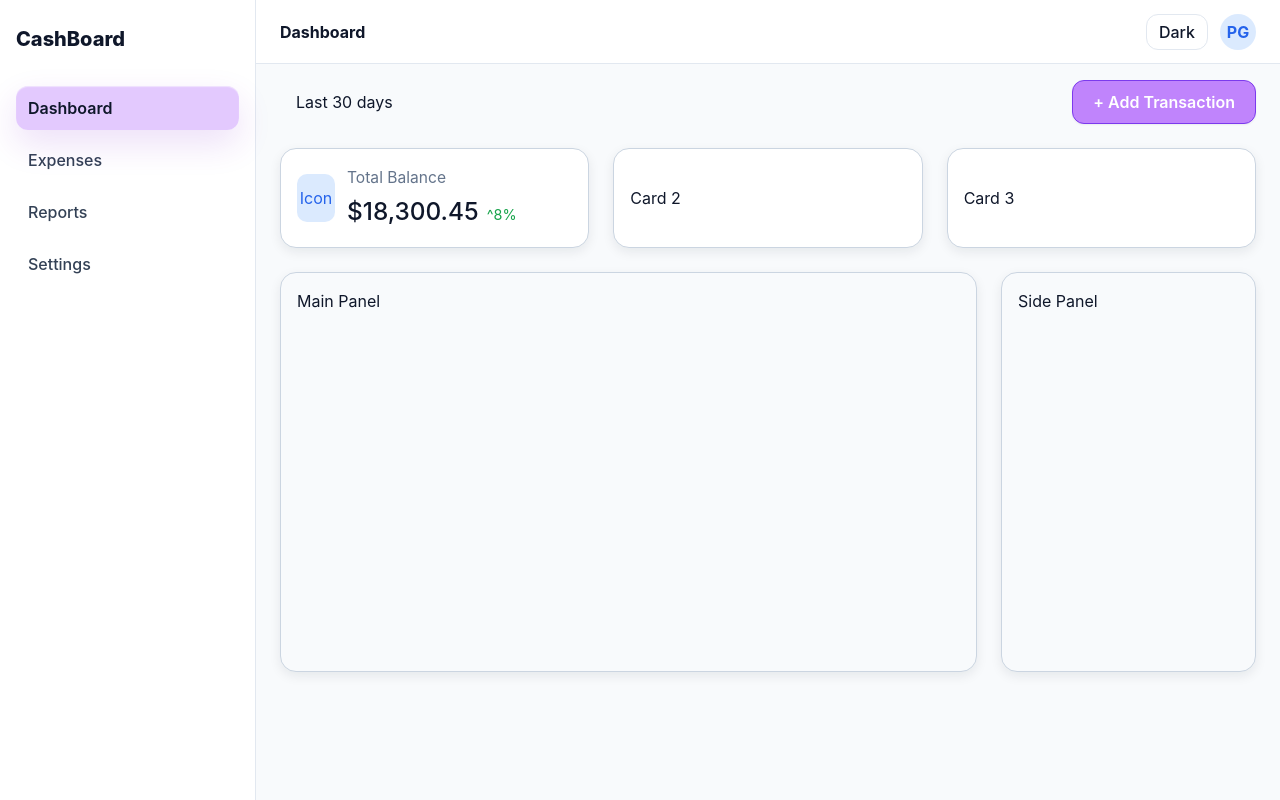
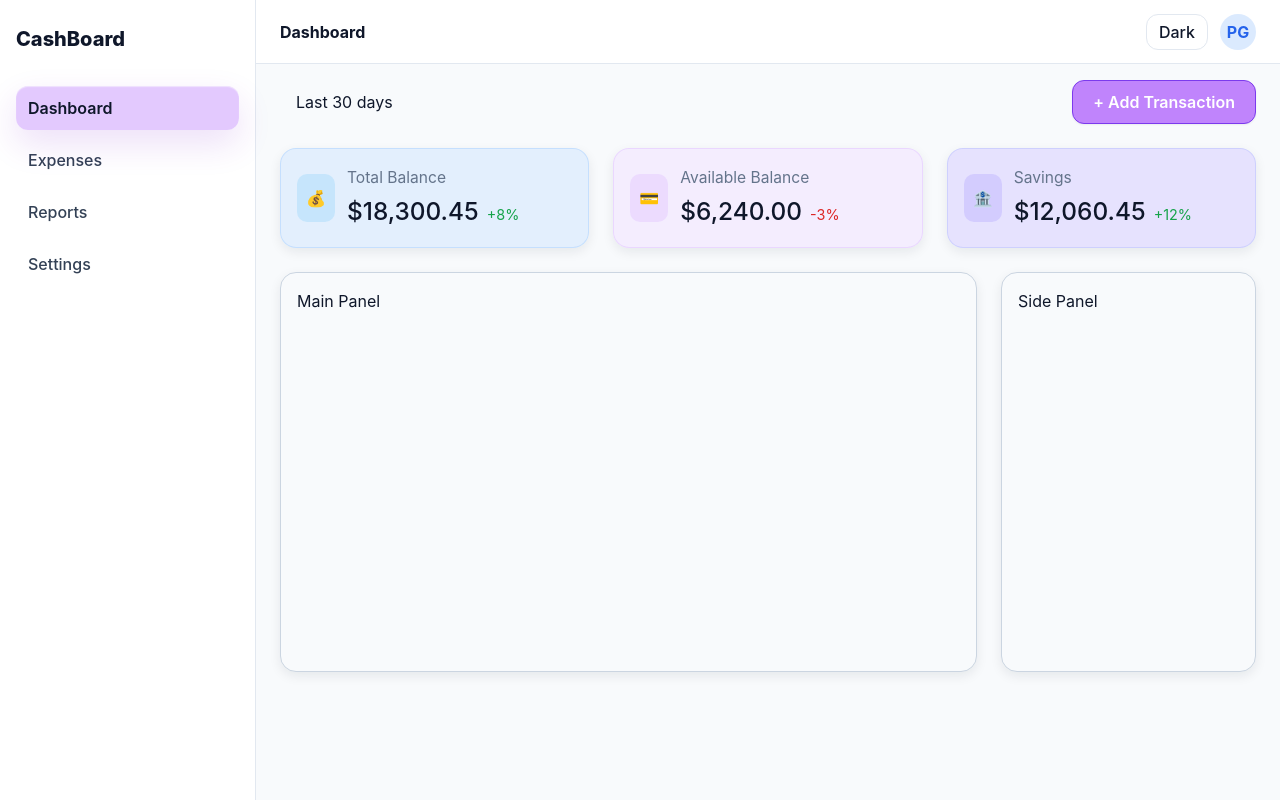
Before and after one commit to Gurmis/CashBoard, a Vue app: page / in a window 1280 px wide. Built offline with nearby package versions, Linux system fonts and the light colour scheme.

Commit message:
design of metric cards

```diff
--- a/src/assets/styles/themes.css
+++ b/src/assets/styles/themes.css
@@ -75,6 +75,22 @@
     --card-hover-bg: var(--white);
     --card-hover-border: var(--slate-300);
     --card-hover-shadow: var(--shadow-md);
+
+    /* metric cards */
+    --metric-purple-bg: var(--purple-100-a-72);
+    --metric-purple-border: var(--purple-300-a-38);
+    --metric-purple-icon-bg: var(--purple-200-a-72);
+    --metric-purple-icon-color: var(--purple-700);
+
+    --metric-blue-bg: var(--blue-100-a-72);
+    --metric-blue-border: var(--blue-300-a-38);
+    --metric-blue-icon-bg: var(--blue-200-a-72);
+    --metric-blue-icon-color: var(--blue-700);
+
+    --metric-indigo-bg: var(--indigo-100-a-72);
+    --metric-indigo-border: var(--indigo-300-a-38);
+    --metric-indigo-icon-bg: var(--indigo-200-a-72);
+    --metric-indigo-icon-color: var(--indigo-700);
 
     /* icon buttons */
     --icon-button-bg: var(--white);
@@ -189,6 +205,22 @@
     --card-hover-border: var(--slate-400-a-14);
     --card-hover-shadow: var(--shadow-md);
 
+    /* metric cards */
+    --metric-purple-bg: var(--purple-500-a-18);
+    --metric-purple-border: var(--purple-500-a-20);
+    --metric-purple-icon-bg: var(--purple-500-a-18);
+    --metric-purple-icon-color: var(--purple-300);
+
+    --metric-blue-bg: var(--blue-500-a-18);
+    --metric-blue-border: var(--blue-500-a-20);
+    --metric-blue-icon-bg: var(--blue-500-a-18);
+    --metric-blue-icon-color: var(--blue-300);
+
+    --metric-indigo-bg: var(--indigo-500-a-18);
+    --metric-indigo-border: var(--indigo-500-a-20);
+    --metric-indigo-icon-bg: var(--indigo-500-a-18);
+    --metric-indigo-icon-color: var(--indigo-300);
+
     /* icon buttons */
     --icon-button-bg: var(--white-a-03);
     --icon-button-border: var(--slate-400-a-12);
--- a/src/assets/styles/tokens.css
+++ b/src/assets/styles/tokens.css
@@ -18,6 +18,7 @@
 
     /* blue */
     --blue-100: #dbeafe;
+    --blue-300: #93c5fd;
     --blue-500: #3b82f6;
     --blue-600: #2563eb;
     --blue-700: #1d4ed8;
@@ -25,6 +26,9 @@
     /* indigo */
     --indigo-200: #c4b5fd;
     --indigo-300: #a5b4fc;
+    --indigo-500: #6366f1;
+    --indigo-600: #4f46e5;
+    --indigo-700: #4338ca;
 
     /* purple */
     --purple-100: #ede9fe;
@@ -42,10 +46,12 @@
     --green-100: #dcfce7;
     --green-500: #22c55e;
     --green-600: #16a34a;
+    --green-700: #15803d;
 
     /* amber */
     --amber-100: #fef3c7;
     --amber-500: #f59e0b;
+    --amber-700: #d97706;
 
     /* red */
     --red-100: #fee2e2;
@@ -87,21 +93,43 @@
     /* slate-900 alpha */
     --slate-900-a-72: rgba(15, 23, 42, 0.72);
 
+    /* blue alpha */
+    --blue-100-a-72: rgba(219, 234, 254, 0.72);
+    --blue-200-a-72: rgba(187, 226, 252, 0.72);
+    --blue-300-a-38: rgba(147, 197, 253, 0.38);
+    --blue-500-a-18: rgba(59, 130, 246, 0.18);
+    --blue-500-a-20: rgba(59, 130, 246, 0.20);
+
+    /*indigo alpha */
+    --indigo-100-a-72: rgba(224, 217, 255, 0.72);
+    --indigo-200-a-72: rgba(204, 196, 255, 0.72);
+    --indigo-300-a-38: rgba(165, 180, 252, 0.38);
+    --indigo-500-a-18: rgba(109, 40, 217, 0.18);
+    --indigo-500-a-20: rgba(109, 40, 217, 0.20);
+
     /* purple alpha */
+    --purple-100-a-72: rgba(243, 232, 255, 0.72);
+    --purple-200-a-72: rgba(233, 213, 255, 0.72);
     --purple-200-a-52: rgba(233, 213, 255, 0.52);
     --purple-300-a-38: rgba(216, 180, 254, 0.38);
     --purple-300-a-72: rgba(216, 180, 254, 0.72);
     --purple-400-a-48: rgba(192, 132, 252, 0.48);
-
     --purple-500-a-10: rgba(139, 92, 246, 0.10);
     --purple-500-a-14: rgba(139, 92, 246, 0.14);
     --purple-500-a-16: rgba(139, 92, 246, 0.16);
     --purple-500-a-18: rgba(139, 92, 246, 0.18);
     --purple-500-a-20: rgba(139, 92, 246, 0.20);
-
     --purple-650-a-10: rgba(147, 51, 234, 0.10);
     --purple-750-a-14: rgba(126, 34, 206, 0.14);
     --purple-800-a-16: rgba(76, 29, 149, 0.16);
+
+    --green-100-a-72: rgba(220, 252, 231, 0.72);
+    --green-200-a-72: rgba(187, 247, 208, 0.72);
+    --green-300-a-38: rgba(134, 239, 172, 0.38);
+
+    --amber-100-a-72: rgba(254, 243, 199, 0.72);
+    --amber-200-a-72: rgba(253, 230, 138, 0.72);
+    --amber-300-a-38: rgba(252, 211, 77, 0.38);
 
     /* status alpha */
     --green-500-a-18: rgba(34, 197, 94, 0.18);
--- a/src/view/DashboardView.vue
+++ b/src/view/DashboardView.vue
@@ -11,20 +11,41 @@
       </div>
     </div>
     <div class="dashboard-stats">
-      <div class="stat-card surface">
-        <div class="stat-card__icon">Icon</div>
+      <div class="stat-card stat-card--blue surface">
+        <div class="stat-card__icon">💰</div>
 
         <div class="stat-card__content">
           <div class="stat-card__label">Total Balance</div>
-
           <div class="stat-card__summary">
             <div class="stat-card__value">$18,300.45</div>
-            <div class="stat-card__trend">^8%</div>
+            <div class="stat-card__trend stat-card__trend--positive">+8%</div>
           </div>
         </div>
       </div>
-      <div class="stat-card surface">Card 2</div>
-      <div class="stat-card surface">Card 3</div>
+
+      <div class="stat-card stat-card--purple surface">
+        <div class="stat-card__icon">💳</div>
+
+        <div class="stat-card__content">
+          <div class="stat-card__label">Available Balance</div>
+          <div class="stat-card__summary">
+            <div class="stat-card__value">$6,240.00</div>
+            <div class="stat-card__trend stat-card__trend--negative">-3%</div>
+          </div>
+        </div>
+      </div>
+
+      <div class="stat-card surface stat-card--indigo">
+        <div class="stat-card__icon">🏦</div>
+
+        <div class="stat-card__content">
+          <div class="stat-card__label">Savings</div>
+          <div class="stat-card__summary">
+            <div class="stat-card__value">$12,060.45</div>
+            <div class="stat-card__trend stat-card__trend--positive">+12%</div>
+          </div>
+        </div>
+      </div>
     </div>
     <div class="dashboard-content">
       <div class="dashboard-content__main-panel surface">Main Panel</div>
@@ -111,8 +132,30 @@
   gap: 12px;
   padding: 16px;
   min-height: 100px;
-  background: var(--card-bg);
+  background: var(--stat-card-bg);
+  border: 1px solid var(--stat-card-border);
   color: var(--text-primary);
+}
+
+.stat-card--purple {
+  --stat-card-bg: var(--metric-purple-bg);
+  --stat-card-border: var(--metric-purple-border);
+  --stat-card-icon-bg: var(--metric-purple-icon-bg);
+  --stat-card-icon-color: var(--metric-purple-icon-color);
+}
+
+.stat-card--blue {
+  --stat-card-bg: var(--metric-blue-bg);
+  --stat-card-border: var(--metric-blue-border);
+  --stat-card-icon-bg: var(--metric-blue-icon-bg);
+  --stat-card-icon-color: var(--metric-blue-icon-color);
+}
+
+.stat-card--indigo {
+  --stat-card-bg: var(--metric-indigo-bg);
+  --stat-card-border: var(--metric-indigo-border);
+  --stat-card-icon-bg: var(--metric-indigo-icon-bg);
+  --stat-card-icon-color: var(--metric-indigo-icon-color);
 }
 
 .stat-card__icon {
@@ -126,8 +169,23 @@
 
   border-radius: var(--radius-lg);
 
+  background: var(--stat-card-icon-bg);
+  color: var(--stat-card-icon-color);
+}
+
+.stat-card__icon--balance {
   background: var(--accent-soft);
   color: var(--accent-primary);
+}
+
+.stat-card__icon--available {
+  background: var(--status-success-soft);
+  color: var(--status-success);
+}
+
+.stat-card__icon--savings {
+  background: var(--status-warning-soft);
+  color: var(--status-warning);
 }
 
 .stat-card__content {
@@ -158,7 +216,15 @@
 
 .stat-card__trend {
   font-size: 0.9rem;
+  color: var(--stat-card-trend-color);
+}
+
+.stat-card__trend--positive {
   color: var(--status-success);
+}
+
+.stat-card__trend--negative {
+  color: var(--status-danger);
 }
 
 .dashboard-content {
```
